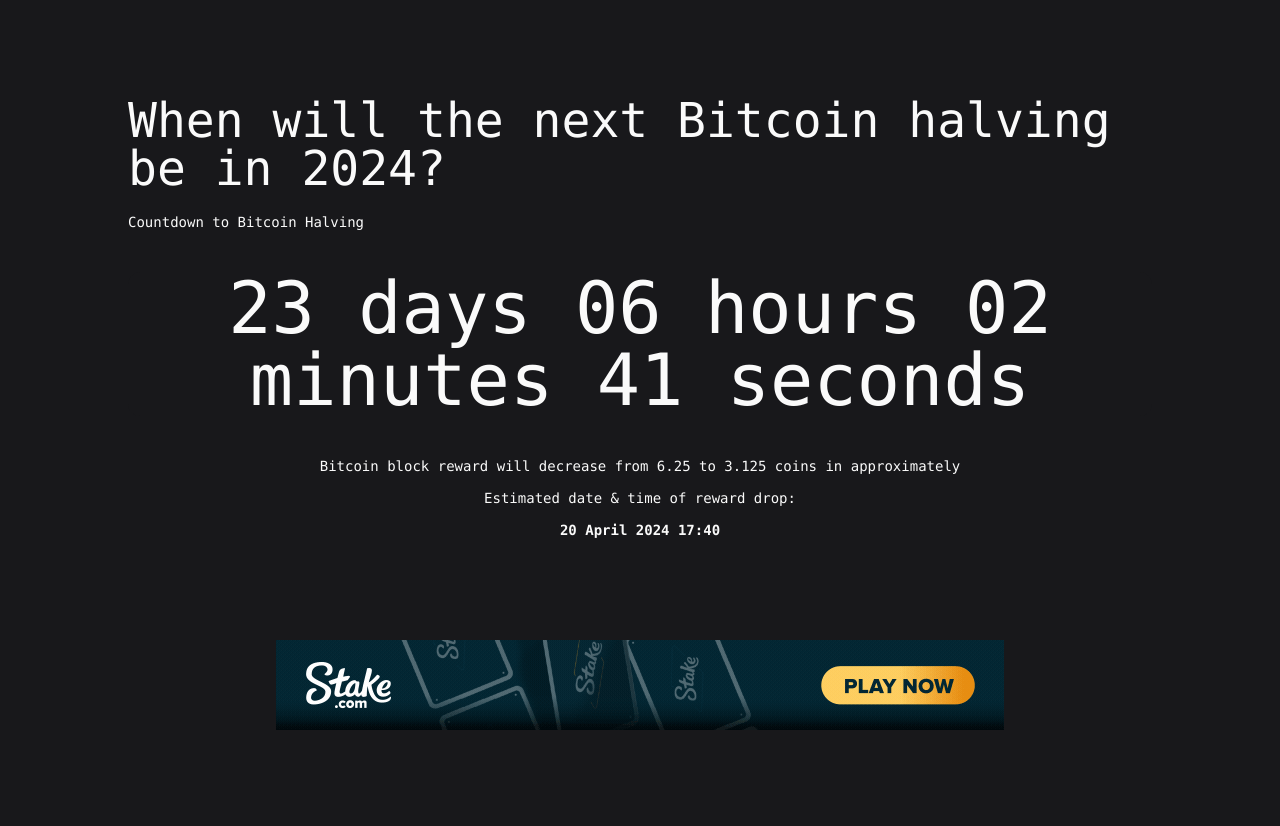
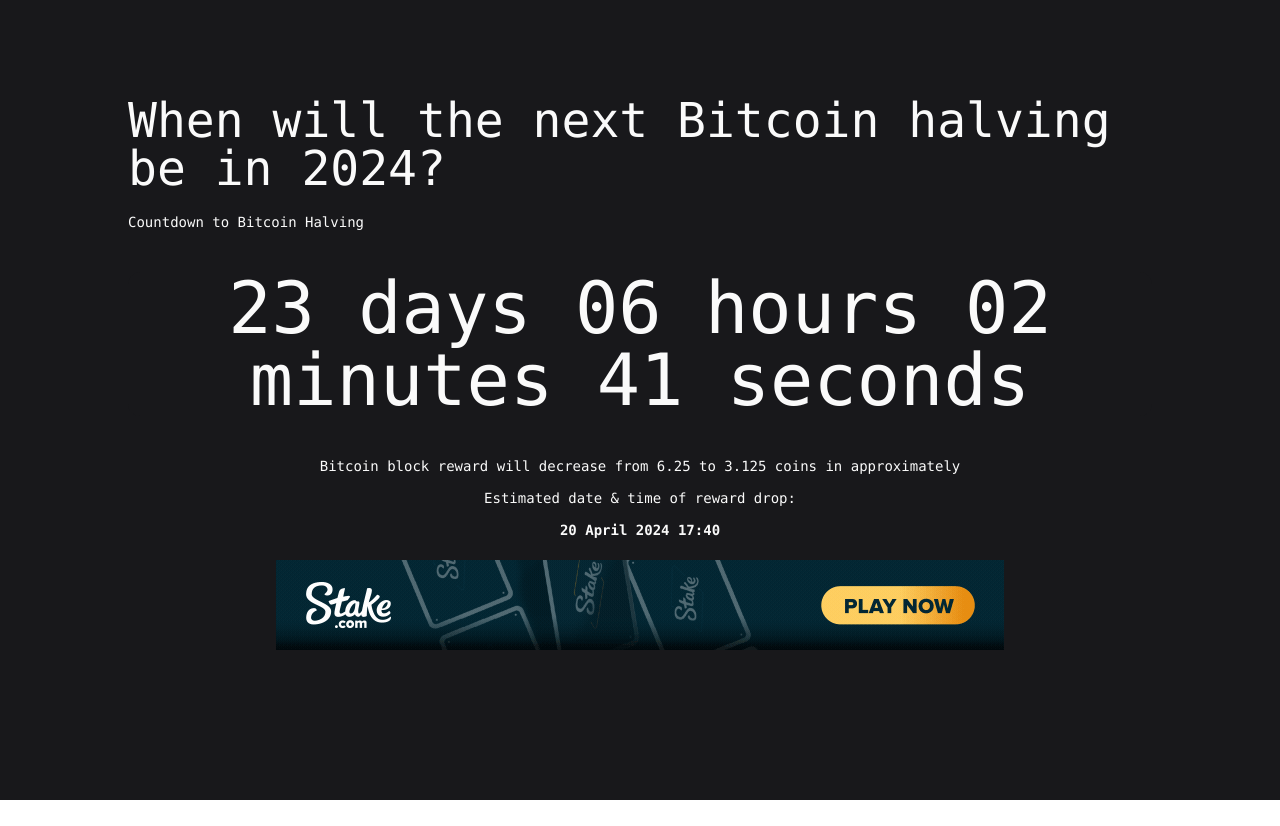
Before and after one commit to lukevinicius/whenisthenexthalving, a Next.js app: page / in a window 1280 px wide. After the commit the page ends 800 px from the top, so only its background shows below. Built offline with nearby package versions, Linux system fonts and the light colour scheme.

Commit message:
update: stake banners

```diff
--- a/src/app/page.tsx
+++ b/src/app/page.tsx
@@ -24,14 +24,18 @@ export default async function Home() {
             <p className="font-semibold">20 April 2024 17:40</p>
           </div>
         </div>
-        <div className="pt-20 flex justify-center items-center">
+        <div className="flex justify-center items-center">
           <Link href="https://stake.com/?c=74kRyiLI">
             <Image
               src={stakeMobileBanner}
               alt="stake-mobile-banner"
               className="md:hidden"
             />
-            <Image src={stakeDestktopBanner} alt="stake-desktop-banner" />
+            <Image
+              src={stakeDestktopBanner}
+              alt="stake-desktop-banner"
+              className="max-md:hidden"
+            />
           </Link>
         </div>
       </div>
```
